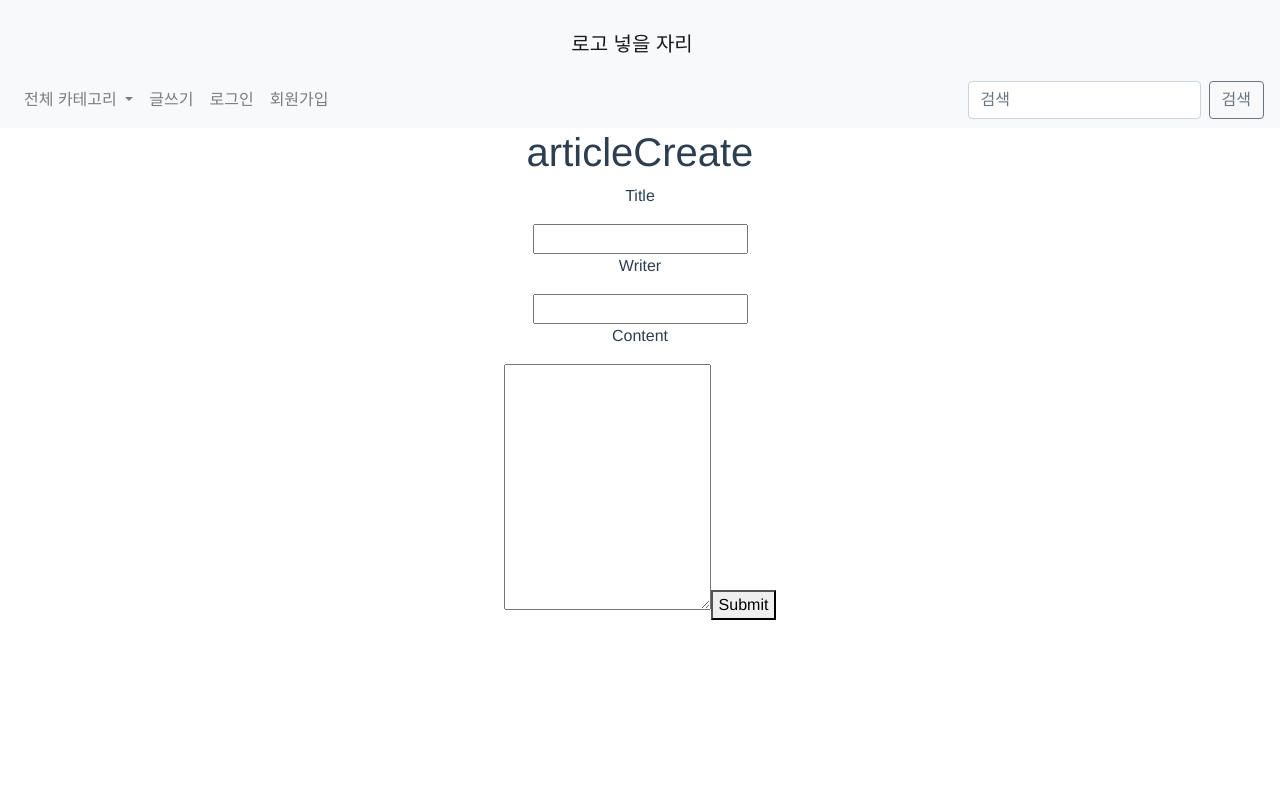
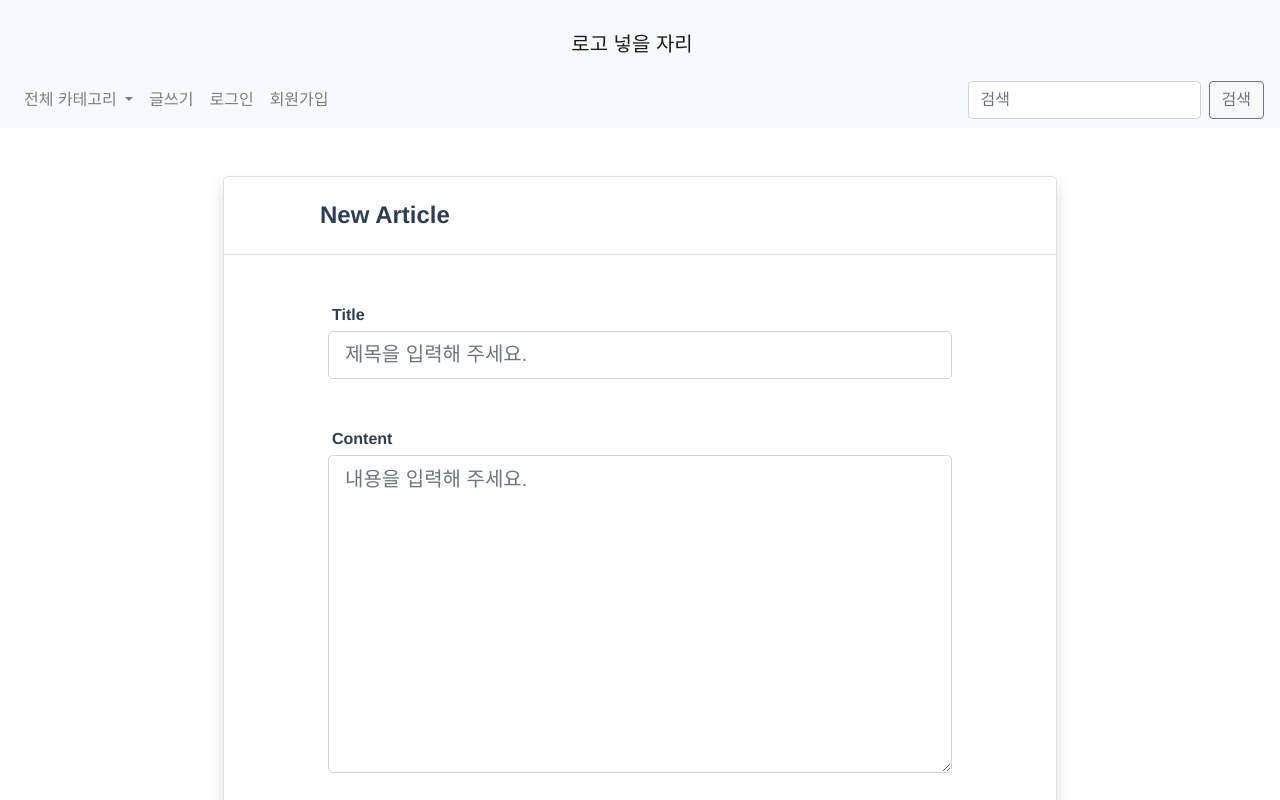
Before and after one commit to muckyang/ShallWe2, a Vue app in the folder frontend/: page /create in a window 1280 px wide. Shown: the top 800 px of the page. Built offline with nearby package versions, Linux system fonts and the light colour scheme; what vue-cookies would draw is missing.

Commit message:
기본 디자인 틀

```diff
--- a/frontend/src/components/comments/commentList.vue
+++ b/frontend/src/components/comments/commentList.vue
@@ -2,7 +2,7 @@
   <div>
     <hr>
     <input type="text" v-model="comment_content.content">
-    <button @click="createComment">댓글쓰기</button>
+    <button type="button" class="btn btn-dark" @click="createComment">댓글쓰기</button>
     <commentListItem v-for="comment in comments" :key="comment.id" :comment="comment" @re-render="getComments" :user="comment.user.username"/>
   </div>
 </template>
--- a/frontend/src/views/articles/articleCreate.vue
+++ b/frontend/src/views/articles/articleCreate.vue
@@ -1,13 +1,31 @@
 <template>
   <div>
-    <h1>articleCreate</h1>
-    <p>Title</p>
-    <input type="text" id="title" v-model="articleData.title">
-    <p>Writer</p>
-    <input type="text" id="title" v-model="articleData.writer">
-    <p>Content</p>
-    <textarea id="content" rows="10" v-model="articleData.description"></textarea>
-    <button type="submit" @click="createArticle" value="Submit">Submit</button>
+
+    <div class="container m-5 mx-auto w-75 font-weight-bold">
+      <div class="text-center shadow border mb-5 bg-white rounded-lg m-5">
+        <form>
+          <div class="d-flex inline">
+            <p class="w-75 font-weight-bold h4 my-4 text-left ml-5 pl-5">New Article</p>
+
+          </div>
+          <hr class="mt-0"><br>
+          <div class="mt-2 mb-5 w-75 mx-auto">
+            <p class="align-self-center m-1 text-left">Title</p>
+            <input id="title" type="text" class="form-control form-control-lg" placeholder="제목을 입력해 주세요."/>
+          </div>
+          <div class="mt-2 mb-5 w-75 mx-auto">
+            <p class="align-self-center m-1 text-left">Content</p>
+            <textarea placeholder="내용을 입력해 주세요." class="form-control form-control-lg" v-model="articleData.content" id="content" cols="30" rows="10"></textarea>
+          </div>
+          <div class="pb-5">
+            <button class="font-weight-bold btn btn-dark" type="submit" @click="createArticle" value="Submit">Submit</button>
+          </div>
+        </form>
+      </div>
+    </div>
+
+    <!-- <p>Writer</p>
+    <input type="text" id="title" v-model="articleData.writer"> -->
   </div>
 </template>
 
--- a/frontend/src/views/articles/articleDetail.vue
+++ b/frontend/src/views/articles/articleDetail.vue
@@ -1,12 +1,17 @@
 <template>
   <div>
-    <h1>articleDetail</h1>
-    <p>Title: {{ article.title }}</p>
-    <!-- movie_title을 DB에 맞게 바꾸어 주면 된다. -->
-    <p>Writer: {{ article.writer }}</p>
-    <p>description: {{ article.description }}</p>
-    <!-- <p>Updated at {{ udate }}/{{ utime }}</p> -->
-    <router-link :to="{name:'articleUpdate', params: {ID: `${article.pid}`}}">수정</router-link>
+    <div class="doFlex">
+      <img class="MyImage" src="https://source.unsplash.com/random" alt="...">
+      <div class="articleInfo">
+        <div class="title"><p>{{ article.title }}</p></div>
+        <div><p>가격 들어갈 자리</p></div>
+        <!-- movie_title을 DB에 맞게 바꾸어 주면 된다. -->
+        <div class="writer"><p>{{ article.writer }}</p></div>
+        <div class="description"><p>{{ article.description }}</p></div>
+        <div class="update"><router-link :to="{name:'articleUpdate', params: {ID: `${article.pid}`}}">수정</router-link></div>
+      </div>
+      <!-- <p>Updated at {{ udate }}/{{ utime }}</p> -->
+    </div>
     <commentList/>
   </div>
 </template>
@@ -75,5 +80,25 @@
 </script>
 
 <style>
+.MyImage{
+  width: 35%;
+  height: 300px;
+}
+.doFlex{
+  display: flex;
+  padding: 10px 30px 10px 30px;
+}
+.articleInfo{
+  margin-left: 15px;
+  text-align: left;
+}
+.update{
+  justify-content: bottom;
+}
+.title{
+  font-size: xx-large;
+  font-weight: 600;
+
+}
 
 </style>
```
